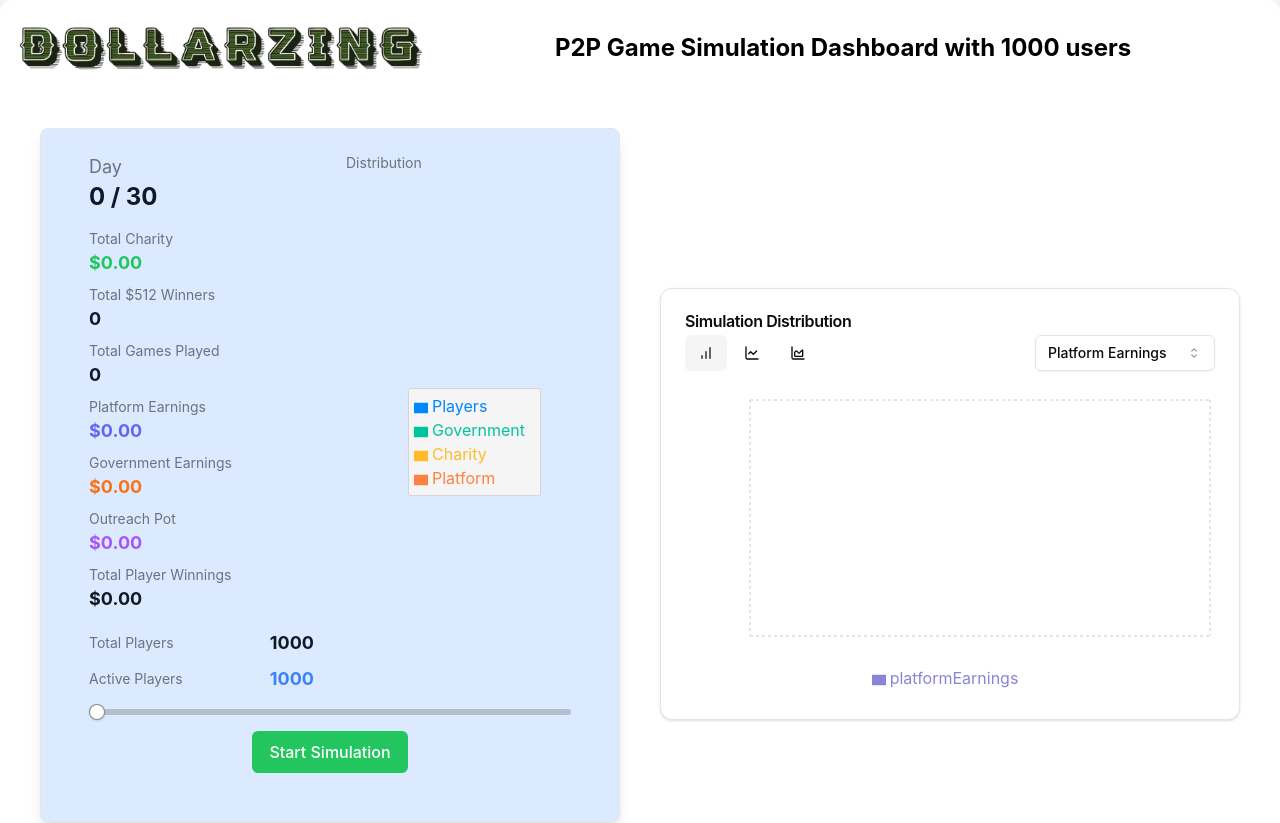
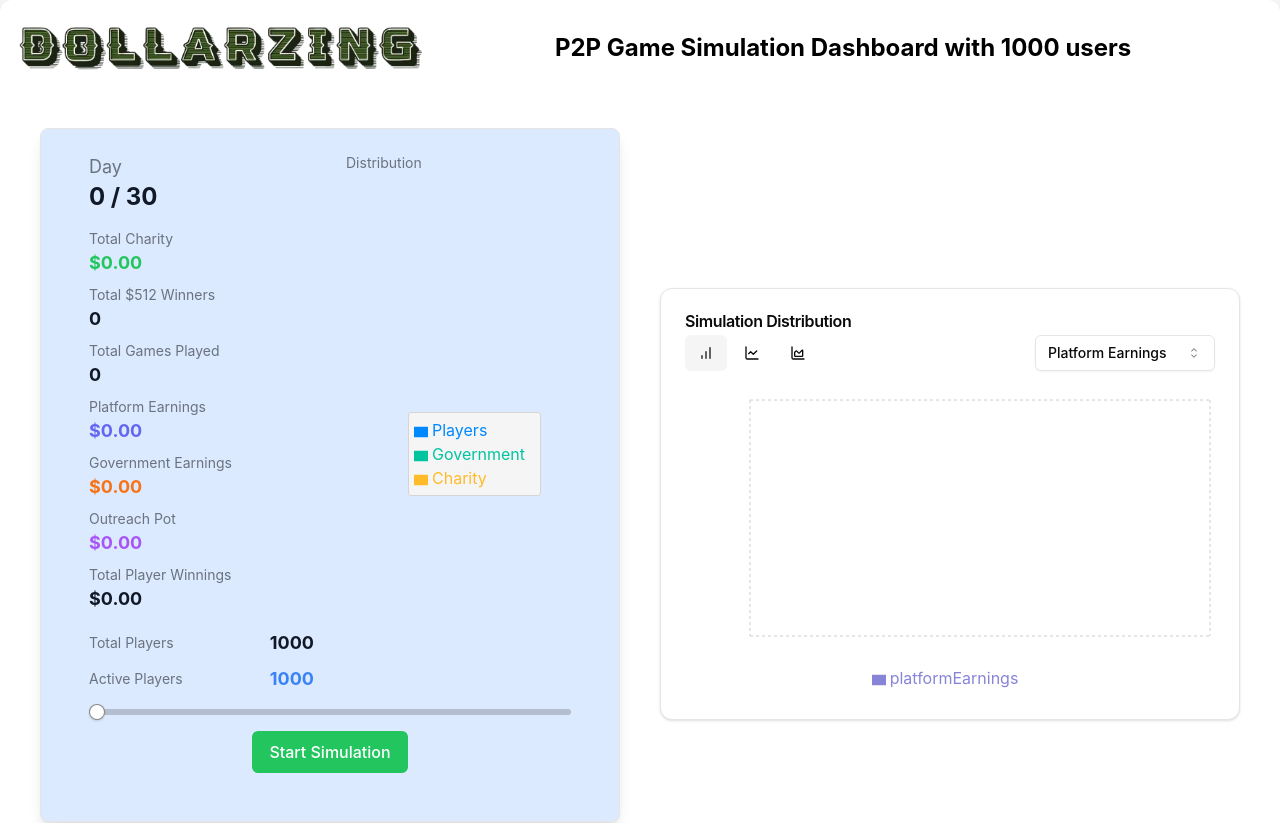
Before and after one commit to ControlYourPotatoes/DollarZing, a React (Vite) app: page / in a window 1280 px wide. Shown: the top 823 px of the page. Built offline with nearby package versions, Linux system fonts and the light colour scheme.

Commit message:
Update brand image path in InfoCard and P2P Game Simulation Dashboard components

```diff
--- a/src/components/InfoCard.tsx
+++ b/src/components/InfoCard.tsx
@@ -56,7 +56,6 @@ const InfoCard: React.FC<InfoCardProps> = ({
     { name: 'Players', value: gameState.totalWinnings },
     { name: 'Government', value: gameState.governmentEarnings },
     { name: 'Charity', value: gameState.totalCharity },
-    { name: 'Platform', value: gameState.platformEarnings }
   ];
 
   const RADIAN = Math.PI / 180;
--- a/src/components/p2pgameVisual.tsx
+++ b/src/components/p2pgameVisual.tsx
@@ -183,7 +183,7 @@ const GameSimulation = () => {
     <div className="flex items-center justify-between mb-6">
       {/* Image */}
       <img
-        src="/src/assets/small_brand-remove.png"
+        src="/small_brand-remove.png"
         alt="Logo"
         className="h-16 w-auto object-contain"
         style={{ maxWidth: '480px' }}
```
Also changed, not shown: public/small_brand-remove.png (added).
